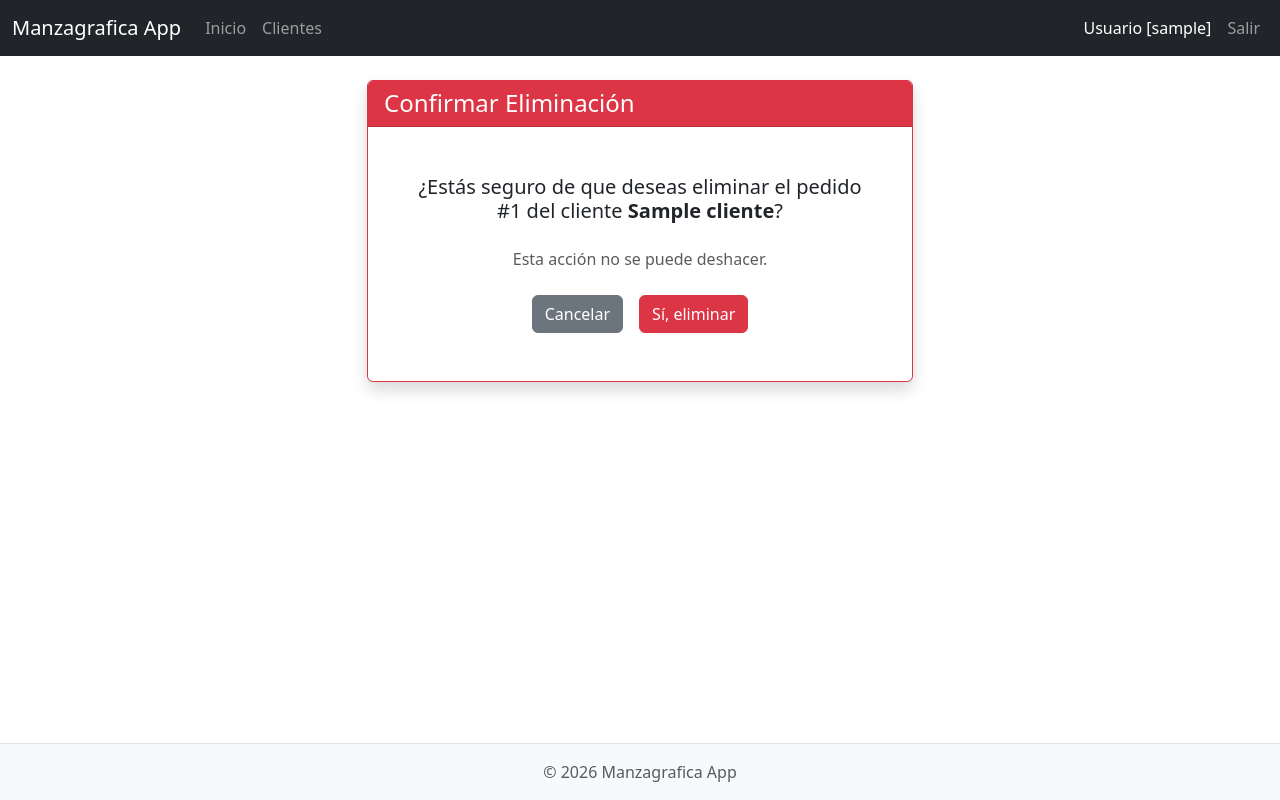
After one commit to ffelipecuevasc/ManzagraficaPedidosApp, a Django app: page /pedido/eliminar/1/ in a window 1280 px wide. The commit adds this page. Run offline with Django 5.2, Linux system fonts and the light colour scheme; a user stored in the database is signed in; tables that the repository leaves empty hold one stand-in row (values such as "Sample post"); some libraries are stand-ins or nearby versions.

Commit message:
Refactorización: Botones editar/eliminar y pantalla de confirmación

```diff
--- a/pedidos/templates/pedidos/base.html
+++ b/pedidos/templates/pedidos/base.html
@@ -6,6 +6,8 @@
     <title>{% block title %}Manzagrafica App{% endblock %}</title>
     <!-- Bootstrap CSS -->
     <link href="https://cdn.jsdelivr.net/npm/bootstrap@5.3.8/dist/css/bootstrap.min.css" rel="stylesheet" integrity="sha384-sRIl4kxILFvY47J16cr9ZwB07vP4J8+LH7qKQnuqkuIAvNWLzeN8tE5YBujZqJLB" crossorigin="anonymous">
+    <!-- Bootstrap Icons -->
+    <link rel="stylesheet" href="https://cdn.jsdelivr.net/npm/bootstrap-icons@1.11.0/font/bootstrap-icons.css">
     <!-- Select2 CSS -->
     <link rel="stylesheet" href="https://cdn.jsdelivr.net/npm/select2@4.1.0-rc.0/dist/css/select2.min.css" />
     <link rel="stylesheet" href="https://cdn.jsdelivr.net/npm/select2-bootstrap-5-theme@1.3.0/dist/select2-bootstrap-5-theme.min.css" />
--- /dev/null
+++ b/pedidos/templates/pedidos/pedido_confirm_delete.html
@@ -0,0 +1,29 @@
+{% extends 'pedidos/base.html' %}
+
+{% block title %}Eliminar Pedido - Manzagrafica{% endblock %}
+
+{% block content %}
+<div class="row justify-content-center">
+    <div class="col-md-6">
+        <div class="card border-danger shadow">
+            <div class="card-header bg-danger text-white">
+                <h4 class="mb-0">Confirmar Eliminación</h4>
+            </div>
+            <div class="card-body text-center p-5">
+                <h5 class="card-title mb-4">
+                    ¿Estás seguro de que deseas eliminar el pedido #{{ pedido.id }} del cliente <strong>{{ pedido.cliente }}</strong>?
+                </h5>
+                <p class="card-text text-muted mb-4">Esta acción no se puede deshacer.</p>
+
+                <form method="post">
+                    {% csrf_token %}
+                    <div class="d-grid gap-2 d-md-flex justify-content-center">
+                        <a href="{% url 'dashboard' %}" class="btn btn-secondary me-md-2">Cancelar</a>
+                        <button type="submit" class="btn btn-danger">Sí, eliminar</button>
+                    </div>
+                </form>
+            </div>
+        </div>
+    </div>
+</div>
+{% endblock %}
--- a/pedidos/urls.py
+++ b/pedidos/urls.py
@@ -6,6 +6,8 @@ urlpatterns = [
     path('nuevo/', views.crear_pedido, name='crear_pedido'),
     path('<int:pk>/', views.detalle_pedido, name='detalle_pedido'),
     path('pedido/<int:pk>/cambiar/<str:nuevo_estado>/', views.cambiar_estado_pedido, name='cambiar_estado'),
+    path('pedido/editar/<int:pk>/', views.editar_pedido, name='editar_pedido'),
+    path('pedido/eliminar/<int:pk>/', views.eliminar_pedido, name='eliminar_pedido'),
     path('clientes/', views.lista_clientes, name='lista_clientes'),
     path('clientes/nuevo/', views.crear_cliente, name='crear_cliente'),
     path('clientes/editar/<int:pk>/', views.editar_cliente, name='editar_cliente'),
--- a/pedidos/views.py
+++ b/pedidos/views.py
@@ -57,6 +57,27 @@ def crear_pedido(request):
     return render(request, 'pedidos/pedido_form.html', {'form': form})
 
 @login_required
+def editar_pedido(request, pk):
+    pedido = get_object_or_404(Pedido, pk=pk)
+    if request.method == 'POST':
+        form = PedidoForm(request.POST, instance=pedido)
+        if form.is_valid():
+            form.save()
+            return redirect('dashboard')
+    else:
+        form = PedidoForm(instance=pedido)
+
+    return render(request, 'pedidos/pedido_form.html', {'form': form})
+
+@login_required
+def eliminar_pedido(request, pk):
+    pedido = get_object_or_404(Pedido, pk=pk)
+    if request.method == 'POST':
+        pedido.delete()
+        return redirect('dashboard')
+    return render(request, 'pedidos/pedido_confirm_delete.html', {'pedido': pedido})
+
+@login_required
 def detalle_pedido(request, pk):
     pedido = get_object_or_404(Pedido, pk=pk)
     return render(request, 'pedidos/pedido_detail.html', {'pedido': pedido})
```
Also changed, not shown: pedidos/templates/pedidos/dashboard.html (+17 -7 lines), pedidos/templates/pedidos/pedido_form.html (+22 -3 lines).
